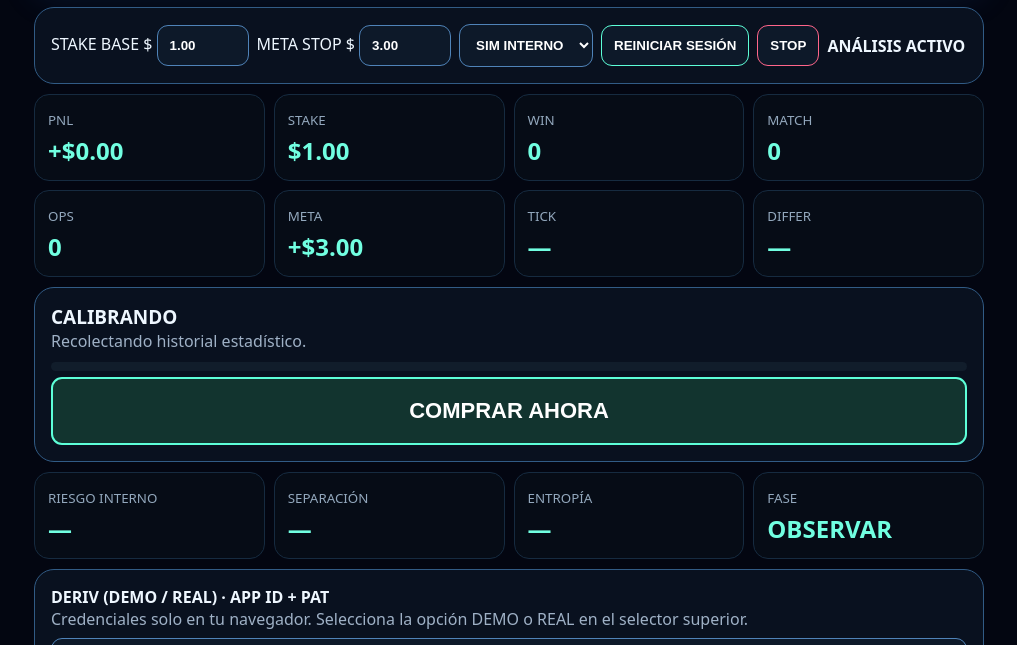
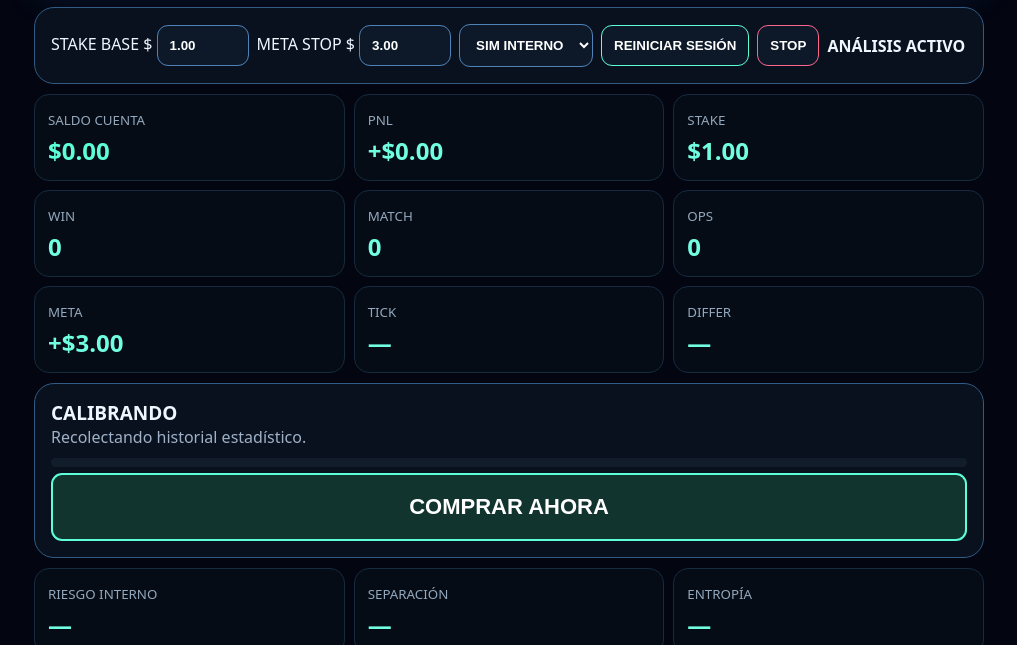
Before and after one commit to quispillocharly-gif/Real-pro-1.0, a plain HTML site: page index.html in a window 1280 px wide. Shown: the part 155-800 px from the top of the page, without its empty margins (131-1148 px from the left). Drawn offline with Linux system fonts and the light colour scheme.

Commit message:
Add files via upload

```diff
--- a/index.html
+++ b/index.html
@@ -22,12 +22,13 @@
     .c{padding:13px;border-radius:15px;background:#060c16;border:1px solid #162b40}
     .c small{color:#93a8bd}
     .c b{display:block;font-size:24px;color:#71ffe1;margin-top:4px}
+    .c.balance-card b{color:#5dffd8}
     .brain{font-size:19px;font-weight:900}
     .meter{height:9px;background:#111d2b;border-radius:9px;overflow:hidden;margin-top:10px}
     .meter i{display:block;height:100%;width:0;background:linear-gradient(90deg,#65ffe0,#67a6ff)}
     .real input{width:100%;display:block;margin:8px 0}
     .log{height:170px;overflow:auto;white-space:pre-wrap;font:12px monospace;color:#b9c9dc}
-    @media(min-width:760px){.grid{grid-template-columns:repeat(4,1fr)}}
+    @media(min-width:760px){.grid{grid-template-columns:repeat(3,1fr)}}
   </style>
 </head>
 <body>
@@ -42,7 +43,6 @@
       <label>STAKE BASE $ <input id="baseStake" type="number" min="0.01" step="0.01" value="1.00" style="width:92px"></label>
       <label>META STOP $ <input id="targetInput" type="number" min="0.01" step="0.01" value="3.00" style="width:92px"></label>
 
-      <!-- HABILITADO MODO REAL AQUÍ -->
       <select id="mode">
         <option value="SIM">SIM INTERNO</option>
         <option value="DEMO">DEMO DERIV</option>
@@ -55,6 +55,8 @@
     </div>
 
     <div class="grid">
+      <!-- CASILLA DE SALDO DE CUENTA -->
+      <div class="c balance-card"><small>SALDO CUENTA</small><b id="balance">$0.00</b></div>
       <div class="c"><small>PNL</small><b id="pnl">+$0.00</b></div>
       <div class="c"><small>STAKE</small><b id="stake">$1.00</b></div>
       <div class="c"><small>WIN</small><b id="wins">0</b></div>
@@ -79,10 +81,9 @@
       <div class="c"><small>FASE</small><b id="phase">OBSERVAR</b></div>
     </div>
 
-    <!-- SECCIÓN DE CONEXIÓN ACTUALIZADA PARA ACEPTAR TOKEN REAL -->
     <div class="p real">
-      <b>DERIV (DEMO / REAL) · APP ID + PAT</b>
-      <div class="muted">Credenciales solo en tu navegador. Selecciona la opción DEMO o REAL en el selector superior.</div>
+      <b>CONEXIÓN DERIV (DEMO / REAL) · APP ID + PAT</b>
+      <div class="muted">Credenciales solo en tu navegador. Selecciona el entorno en el menú desplegable.</div>
       <input id="app" placeholder="App ID" inputmode="numeric">
       <input id="pat" placeholder="PAT (API Token)" type="password">
       <button id="auth">CONECTAR Y AUTENTICAR</button> <span id="authStatus">NO CONECTADO</span>
```
